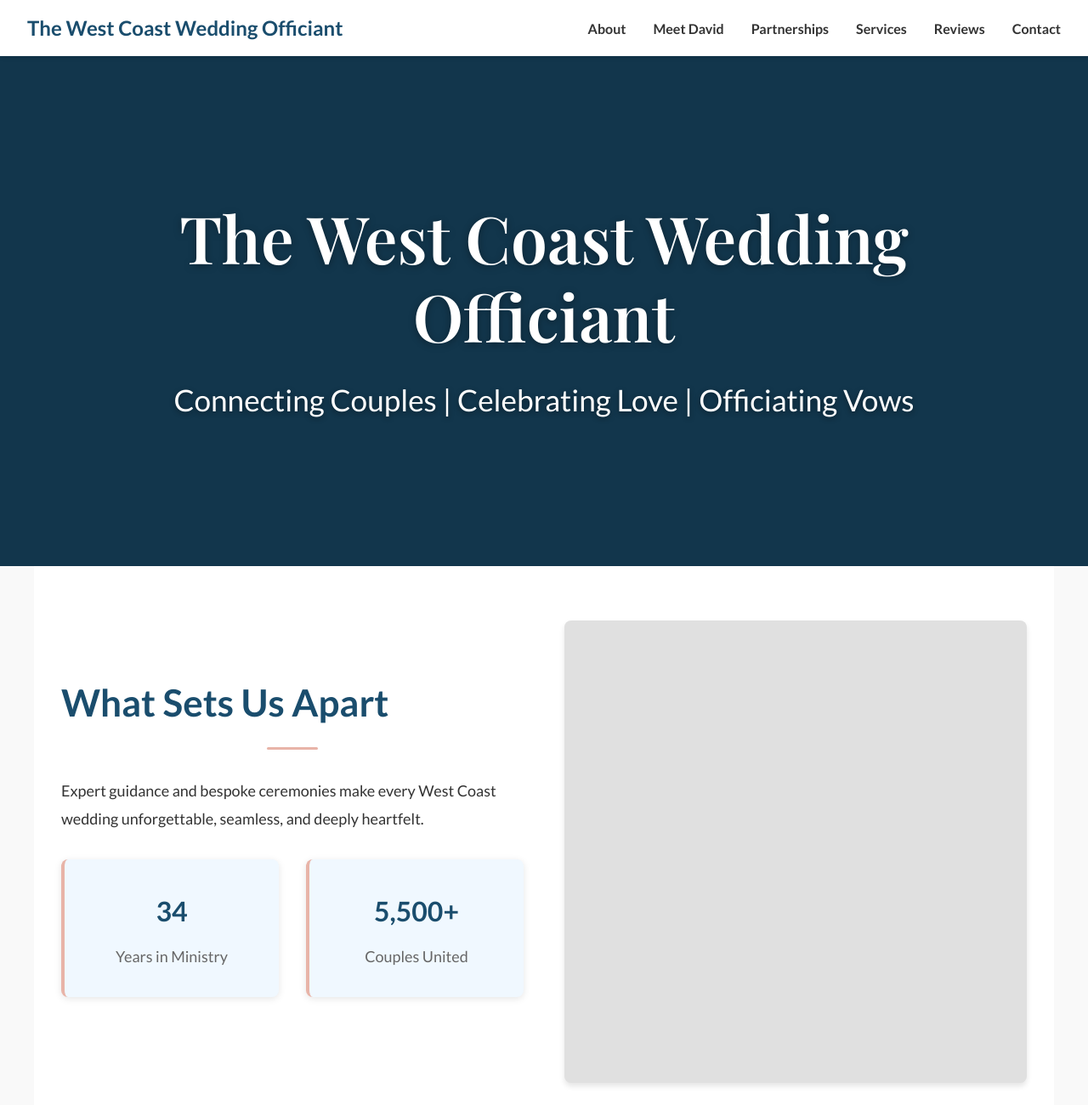
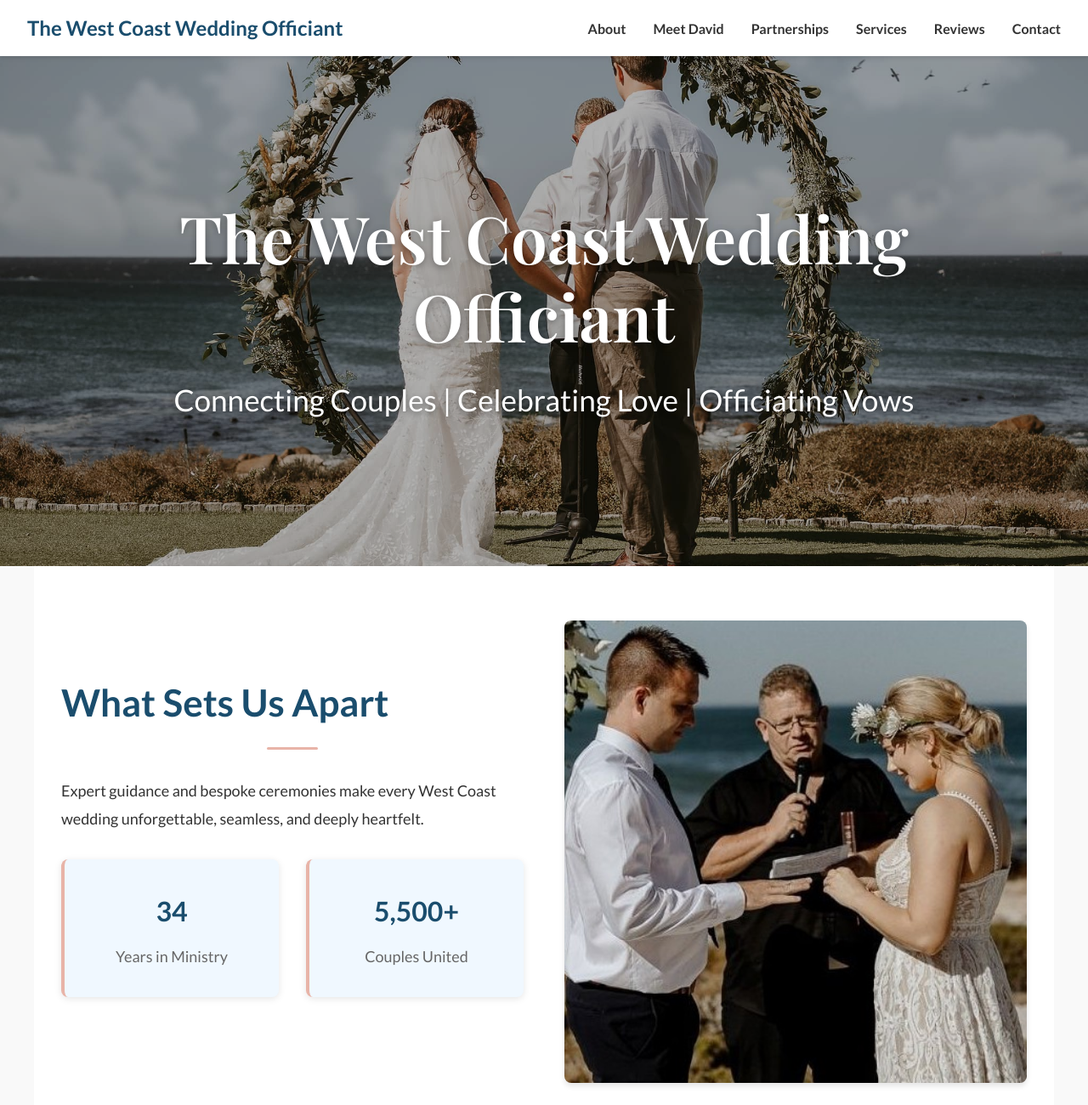
Before and after one commit to neelsiemaxi-Cat1/weddings-by-david, a plain HTML site: page index.html in a window 1280 px wide. Shown: the top 1300 px of the page at 85% size. Drawn offline with nearby package versions, Linux system fonts and the light colour scheme; files whose address does not match are found by name.

Commit message:
Update style.css

```diff
--- a/style.css
+++ b/style.css
@@ -155,7 +155,7 @@ nav a:hover {
   min-height: 600px;
   height: auto;
   background-color: #1a4d6d;
-  background-image: url("hero-banner.jpg.jpg");
+  background-image: url("Images/hero-banner.jpg.jpg");
   background-position: center;
   background-repeat: no-repeat;
   background-size: cover;
@@ -317,7 +317,7 @@ section p,
 }
 
 .about-photo {
-  background-image: url("Gelukkie, Paternoster.jpg");
+  background-image: url("Images/Gelukkie, Paternoster.jpg");
 }
 
 /* Meet David Section */
```
